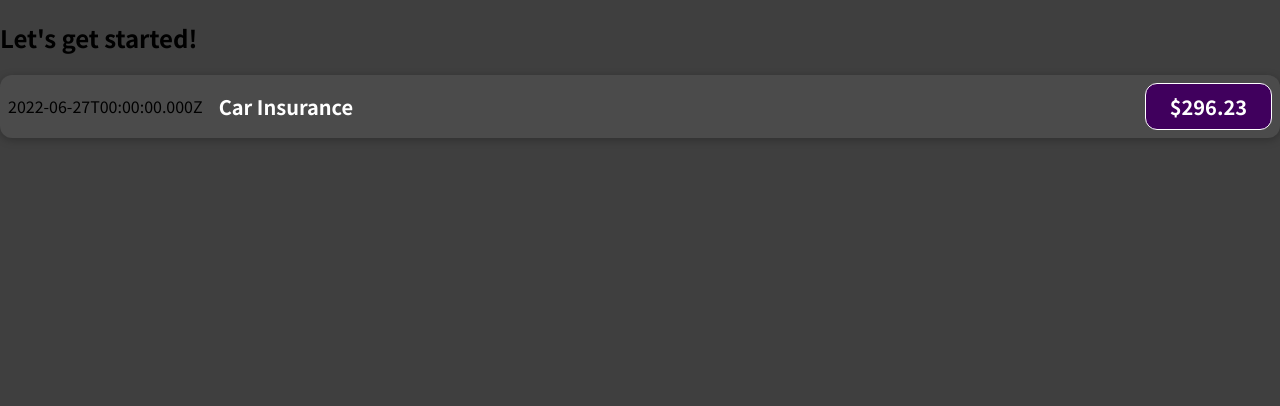
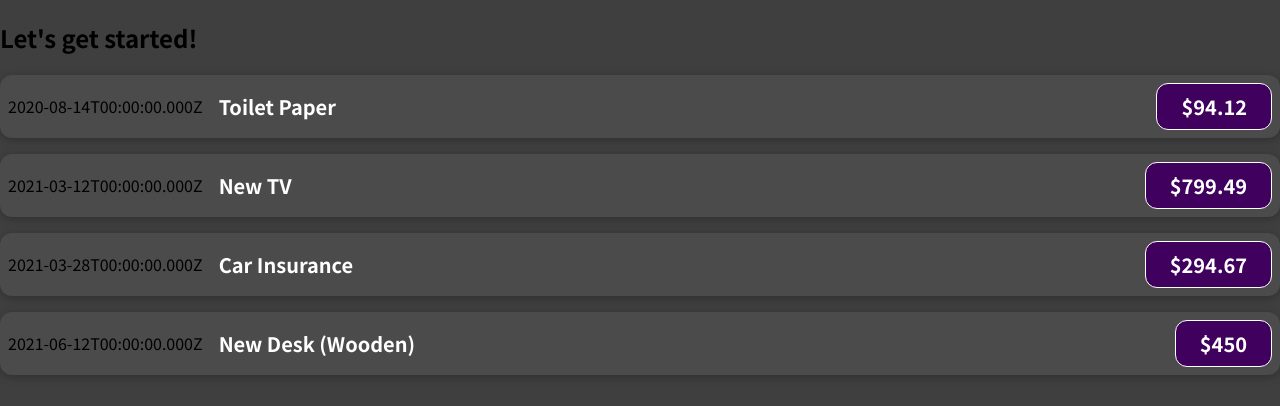
Before and after one commit to CookinLima/learn-react, a JavaScript app in the folder expense-tracker/: page / in a window 1280 px wide. Shown: the top 406 px of the page. Built offline with nearby package versions, Linux system fonts and the light colour scheme.

Commit message:
used props to allow ExpenseItem component to take in unique values from outside

```diff
--- a/expense-tracker/src/App.js
+++ b/expense-tracker/src/App.js
@@ -1,10 +1,50 @@
 import ExpenseItem from "./components/ExpenseItem";
 
 function App() {
+  const expenses = [
+    {
+      id: "e1",
+      title: "Toilet Paper",
+      amount: 94.12,
+      date: new Date(2020, 7, 14),
+    },
+    { id: "e2", title: "New TV", amount: 799.49, date: new Date(2021, 2, 12) },
+    {
+      id: "e3",
+      title: "Car Insurance",
+      amount: 294.67,
+      date: new Date(2021, 2, 28),
+    },
+    {
+      id: "e4",
+      title: "New Desk (Wooden)",
+      amount: 450,
+      date: new Date(2021, 5, 12),
+    },
+  ];
   return (
     <div>
       <h2>Let's get started!</h2>
-      <ExpenseItem></ExpenseItem>
+      <ExpenseItem
+        title={expenses[0].title}
+        amount={expenses[0].amount}
+        date={expenses[0].date}
+      ></ExpenseItem>
+      <ExpenseItem
+        title={expenses[1].title}
+        amount={expenses[1].amount}
+        date={expenses[1].date}
+      ></ExpenseItem>
+      <ExpenseItem
+        title={expenses[2].title}
+        amount={expenses[2].amount}
+        date={expenses[2].date}
+      ></ExpenseItem>
+      <ExpenseItem
+        title={expenses[3].title}
+        amount={expenses[3].amount}
+        date={expenses[3].date}
+      ></ExpenseItem>
     </div>
   );
 }
--- a/expense-tracker/src/components/ExpenseItem.js
+++ b/expense-tracker/src/components/ExpenseItem.js
@@ -1,16 +1,12 @@
 import "./ExpenseItem.css";
 
-function ExpenseItem() {
-  const expenseDate = new Date(2022, 5, 27);
-  const expenseTitle = "Car Insurance";
-  const expenseAmount = 296.23;
-
+function ExpenseItem(props) {
   return (
     <div className="expense-item">
-      <div>{expenseDate.toISOString()}</div>
+      <div>{props.date.toISOString()}</div>
       <div className="expense-item__description">
-        <h2>{expenseTitle}</h2>
-        <div className="expense-item__price">${expenseAmount}</div>
+        <h2>{props.title}</h2>
+        <div className="expense-item__price">${props.amount}</div>
       </div>
     </div>
   );
```
